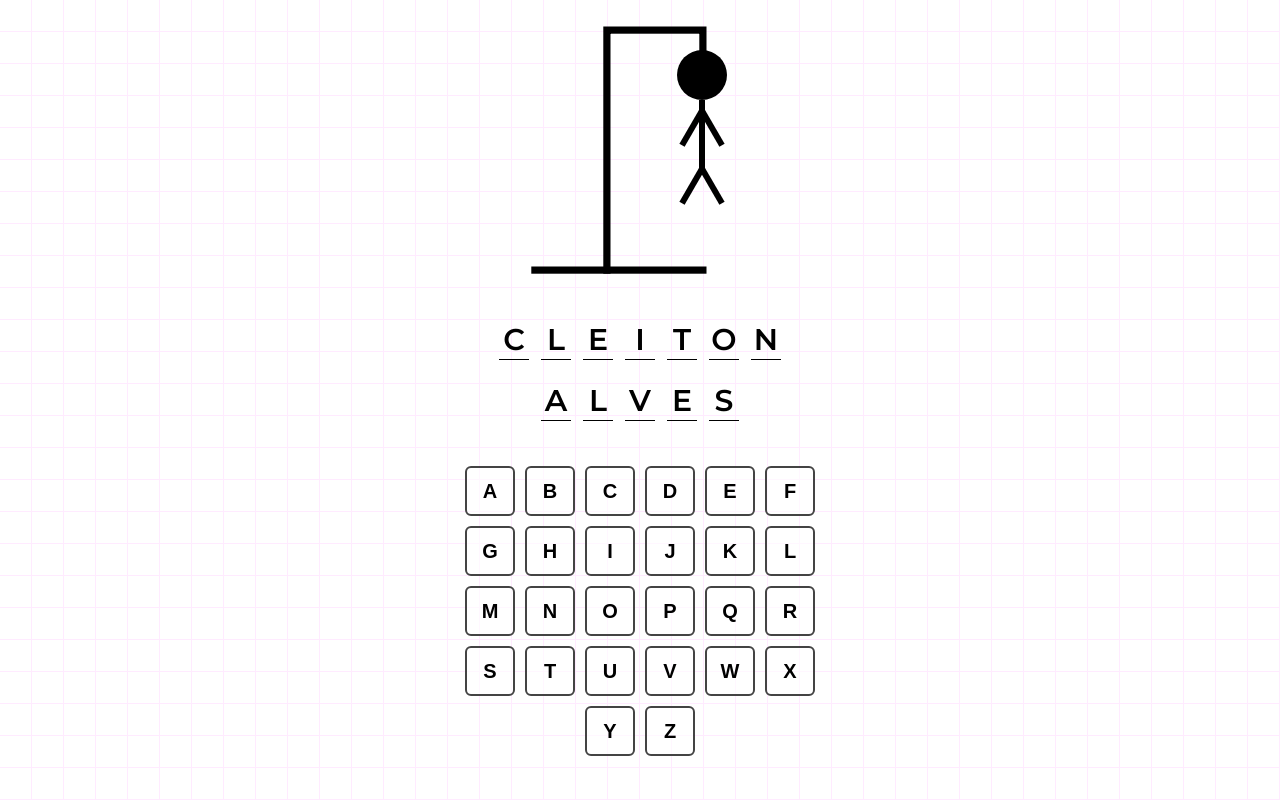
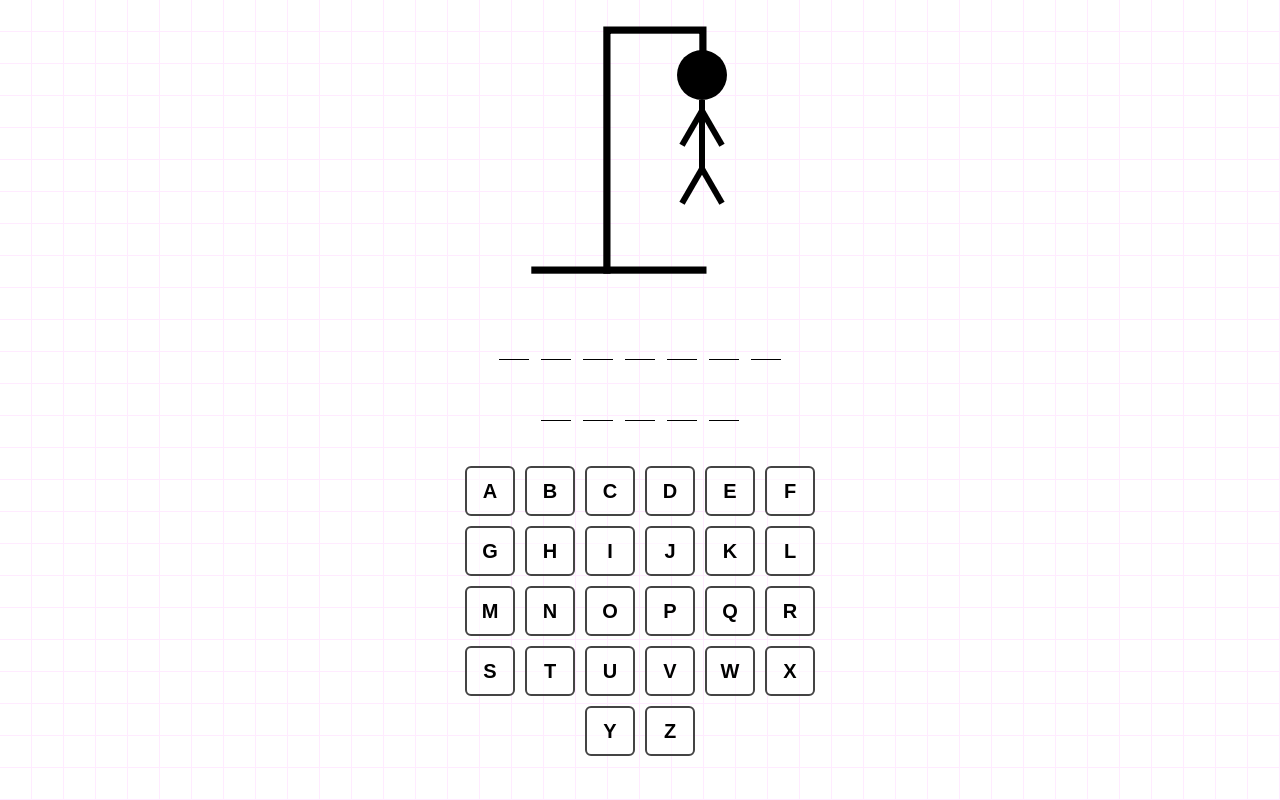
Before and after one commit to alvescleiton/hangman, a Next.js app: page / in a window 1280 px wide. Built offline with nearby package versions, Linux system fonts and the light colour scheme.

Commit message:
Displaying letters word by clicking on alphabet and disabling button after click

```diff
--- a/src/components/Alphabet/index.tsx
+++ b/src/components/Alphabet/index.tsx
@@ -1,12 +1,28 @@
+import { useContext } from "react"
+import { AlphabetContext } from "../../hooks/AlphabetContext"
 import { Container, Letter } from "./styles"
 
 const Alphabet = () => {
+  const { setLetter, listUsedLetters } = useContext(AlphabetContext)
+
   const alphabet = "abcdefghijklmnopqrstuvwxyz".split("")
+
+  const handleLetter = (letter: string) => {
+    if (alphabet.includes(letter) && !listUsedLetters.includes(letter)) {
+      setLetter(letter)
+    }
+  }
 
   return (
     <Container>
       {alphabet.map(letter => (
-        <Letter key={letter}>{letter}</Letter>
+        <Letter
+          key={letter}
+          onClick={() => handleLetter(letter)}
+          disabled={listUsedLetters.includes(letter)}
+        >
+          {letter}
+        </Letter>
       ))}
     </Container>
   )
--- a/src/components/Alphabet/styles.ts
+++ b/src/components/Alphabet/styles.ts
@@ -1,4 +1,8 @@
-import styled from 'styled-components'
+import styled, { css } from 'styled-components'
+
+interface LeterProps {
+  disabled?: boolean
+}
 
 export const Container = styled.div`
   display: flex;
@@ -8,7 +12,7 @@ export const Container = styled.div`
   margin-top: 30px;
 `
 
-export const Letter = styled.button`
+export const Letter = styled.button<LeterProps>`
   width: 50px;
   height: 50px;
   border: 2px solid #444;
@@ -22,8 +26,15 @@ export const Letter = styled.button`
   text-transform: uppercase;
   transition: .25s all ease;
 
-  &:hover {
-    background: #000;
-    color: #FFF;
-  }
+  ${props => !props.disabled && css`
+    &:hover {
+      background: #000;
+      color: #FFF;
+    }
+  `}
+
+  ${props => props.disabled && css`
+    opacity: 0.3;
+    cursor: not-allowed;
+  `}
 `
--- a/src/components/Word/index.tsx
+++ b/src/components/Word/index.tsx
@@ -1,21 +1,22 @@
+import { useContext } from 'react'
+import { AlphabetContext } from '../../hooks/AlphabetContext'
 import { Container, Item } from './styles'
 
 const Word = () => {
+  const { listUsedLetters } = useContext(AlphabetContext)
+  const word = 'Cleiton Sousa'
+
+  if (!word) return null
+
+  const wordArray = word.toLowerCase().split('')
+
   return (
     <Container>
-      <Item>c</Item>
-      <Item>l</Item>
-      <Item>e</Item>
-      <Item>i</Item>
-      <Item>t</Item>
-      <Item>o</Item>
-      <Item>n</Item>
-      <Item space={true}> </Item>
-      <Item>a</Item>
-      <Item>l</Item>
-      <Item>v</Item>
-      <Item>e</Item>
-      <Item>s</Item>
+      {wordArray.map((singleLetter, index) => (
+        <Item key={`${singleLetter}-${index}`} space={singleLetter === ' '}>
+          {listUsedLetters.includes(singleLetter) && singleLetter}
+        </Item>
+      ))}
     </Container>
   )
 }
```
